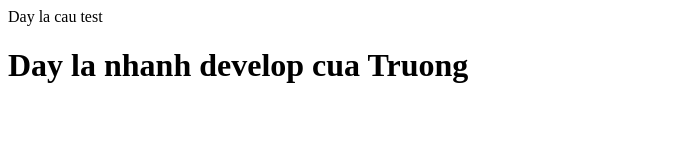
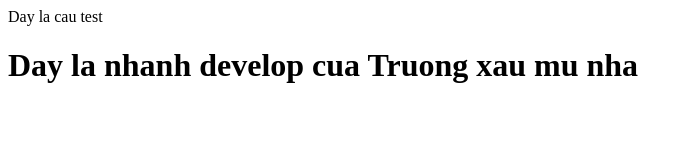
Before and after one commit to Truongdaizep/Dinhtruong, a plain HTML site: page index.html in a window 1280 px wide. Shown: the whole page, without its empty margins (0-693 px from the left). Drawn offline with Linux system fonts and the light colour scheme.

Commit message:
Update index.html

```diff
--- a/index.html
+++ b/index.html
@@ -1,2 +1,2 @@
 <p>Day la cau test</p>
-<h1>Day la nhanh develop cua Truong</h1>
+<h1>Day la nhanh develop cua Truong xau mu nha</h1>
```
